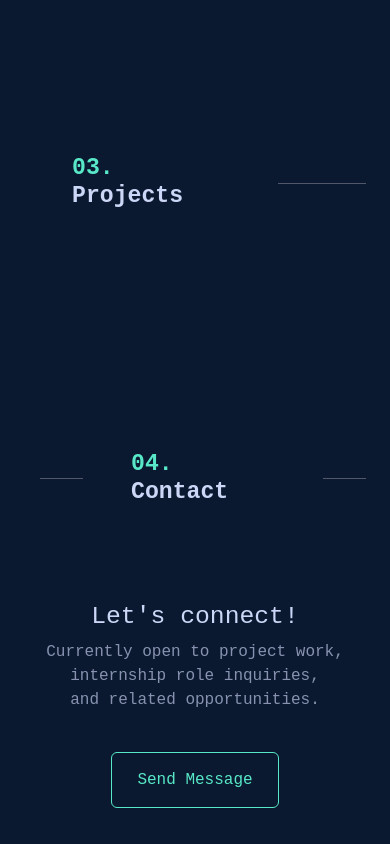
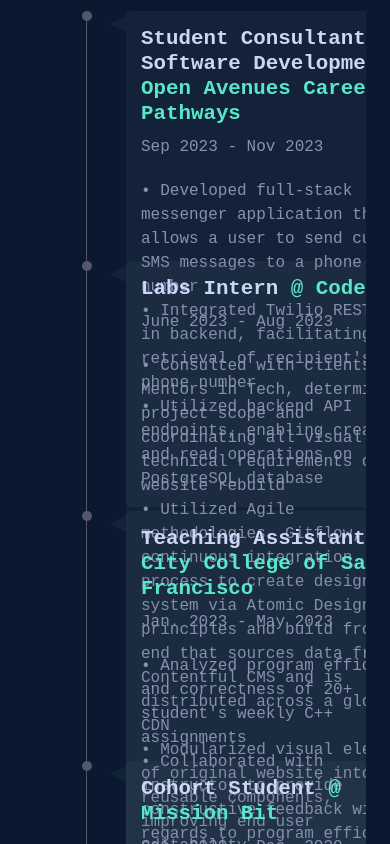
Before and after one commit to jacheng1/custom-website, a React (Vite) app in the folder frontend/: page / in a window 390 px wide. Shown: the part 960-1804 px from the top of the page. Built offline with nearby package versions, Linux system fonts and the light colour scheme.

Commit message:
Add timeline.

```diff
--- a/frontend/src/Home.jsx
+++ b/frontend/src/Home.jsx
@@ -51,6 +51,25 @@
 
     return () => window.removeEventListener("mousemove", handleMouseMove);
   }, []);
+
+  const boxes = document.querySelectorAll(".box");
+
+  window.addEventListener("scroll", DisplayContent);
+  DisplayContent();
+
+  function DisplayContent() {
+    const triggerBottom = (window.innerHeight / 5) * 4;
+
+    boxes.forEach((box) => {
+      const topBox = box.getBoundingClientRect().top;
+
+      if (topBox < triggerBottom) {
+        box.classList.add("show");
+      } else {
+        box.classList.remove("show");
+      }
+    })
+  }
 
   return (
     <>
@@ -137,15 +156,82 @@
       <div id="experience" className="intro-section bg-custom-blue text-start text-light pt-5 pb-5">
         <div className="container p-4 d-flex align-items-center">
           <h3 className="fw-bold text-light-gray m-5">
-            <span className="intro-text">02.</span> Experience
+            <span className="intro-text">02.</span> My Experience
           </h3>
           <div className="horizontal-line"></div>
+        </div>
+        <div className="container p-4 text-center">
+          <section id="timeline">
+            <ul>
+              <li>
+                <i className=""></i>
+                <div className="box">
+                  <h3 className="fw-bold text-light-gray title">Student Consultant, Software Development
+                    <span className="intro-text"> @ Open Avenues Career Pathways</span>
+                  </h3>
+                  <p className="text-gray pb-1">Sep 2023 - Nov 2023</p>
+                  <p className="text-gray pb-3 pe-1">
+                  • Developed full-stack messenger application that allows a user to send custom SMS messages to a phone number
+                  <br />
+                  • Integrated Twilio REST API in backend, facilitating retrieval of recipient&apos;s phone number
+                  <br />
+                  • Utilized backend API endpoints, enabling create and read operations on PostgreSQL database
+                  </p>
+                </div>
+              </li>
+              <li>
+                <i className=""></i>
+                <div className="box">
+                  <h3 className="fw-bold text-light-gray title">Labs Intern
+                    <span className="intro-text"> @ CodeDay</span>
+                  </h3>
+                  <p className="text-gray pb-1">June 2023 - Aug 2023</p>
+                  <p className="text-gray pb-3 pe-1">
+                  • Consulted with clients from Mentors in Tech, determining project scope and coordinating all visual and technical requirements of the website rebuild
+                  <br />
+                  • Utilized Agile methodologies, Gitflow, and continuous integration process to create design system via Atomic Design principles and build front-end that sources data from Contentful CMS and is distributed across a global CDN
+                  <br />
+                  • Modularized visual elements of original website into reusable components, improving end user editability
+                  </p>
+                </div>
+              </li>
+              <li>
+                <i className=""></i>
+                <div className="box">
+                  <h3 className="fw-bold text-light-gray title">Teaching Assistant
+                    <span className="intro-text"> @ City College of San Francisco</span>
+                  </h3>
+                  <p className="text-gray pb-1">Jan. 2023 - May 2023</p>
+                  <p className="text-gray pb-3 pe-1">
+                  • Analyzed program efficiency and correctness of 20+ student&apos;s weekly C++ assignments
+                  <br />
+                  • Collaborated with instructor to provide constructive feedback with regards to program efficiency
+                  and algorithm optimization, resulting in ~93% of students passing with a C or higher
+                  </p>
+                </div>
+              </li>
+              <li>
+                <i className=""></i>
+                <div className="box">
+                  <h3 className="fw-bold text-light-gray title">Cohort Student
+                    <span className="intro-text"> @ Mission Bit</span>
+                  </h3>
+                  <p className="text-gray pb-1">Sep. 2020 - Dec. 2020</p>
+                  <p className="text-gray pb-3 pe-1">
+                  • Worked in a team of three students to develop a COVID-19 mental health research and resources website that visualizes data and statistics by using JavaScript, HTML, and CSS
+                  <br />
+                  • Virtually presented final project to Mission Bit associates, receiving the “Most Significant Impact” award
+                  </p>
+                </div>
+              </li>
+            </ul>
+          </section>
         </div>
       </div>
       <div id="projects" className="intro-section bg-custom-blue text-start text-light pt-5 pb-5">
         <div className="container p-4 d-flex align-items-center">
           <h3 className="fw-bold text-light-gray m-5">
-            <span className="intro-text">03.</span> Projects
+            <span className="intro-text">03.</span> Projects I&apos;ve Built
           </h3>
           <div className="horizontal-line"></div>
         </div>
@@ -154,7 +240,7 @@
         <div className="container p-4 d-flex align-items-center justify-content-center">
           <div className="horizontal-line-contact"></div>
           <h3 className="fw-bold text-light-gray m-5">
-            <span className="intro-text">04.</span> Contact
+            <span className="intro-text">04.</span> Contact Info
           </h3>
           <div className="horizontal-line-contact"></div>
         </div>
--- a/frontend/src/custom.scss
+++ b/frontend/src/custom.scss
@@ -15,6 +15,10 @@
 
 html {
     scroll-behavior: smooth;
+}
+
+body {
+    overflow-x: hidden;
 }
 
 ::-webkit-scrollbar {
@@ -55,7 +59,7 @@
 }
 
 .fixed-left-sidebar .fs-4:hover {
-    color: #58e8c8;
+    color: #ccd6f6;
 }
 
 .vertical-line {
@@ -193,4 +197,123 @@
     margin-left: 1rem;
 }
 
+.title {
+    padding: 1rem 0rem 1rem 0.7rem;
+    font-size: 1.3rem;
+    padding-left: 0;
+    padding-bottom: 0;
+}
+
+#timeline {
+    overflow: hidden;
+}
+
+#timeline ul li {
+    list-style: none;
+    position: relative;
+    width: 1px;
+    height: 250px;
+    margin: 0 auto;
+    padding: 0;
+    background-color: #525869;
+}
+
+#timeline ul li .box {
+    position: relative;
+    bottom: 0;
+    width: 450px;
+    background-color: rgb(100 116 139 / 10%);
+    border-radius: 5px;
+    text-align: left;
+    padding-left: 15px;
+    transform: translateX(400%);
+    transition: all 0.5s ease-in-out;
+}
+
+#timeline ul li:nth-child(even) .box {
+    left: -500px;
+    transform: translateX(-400%);
+}
+
+#timeline ul li:nth-child(odd) .box {
+    left: 50px;
+}
+
+#timeline ul li .box.show {
+    transform: translateX(0%);
+    transition: all 0.5s ease-in-out;
+}
+
+#timeline ul li i {
+    position: absolute;
+    left: 50%;
+    top: 20;
+    width: 10px;
+    height: 10px;
+    background: #525869;
+    transform: translateX(-50%);
+    border-radius: 50%;
+}
+
+#timeline .box:before {
+    content: "";
+    position: absolute;
+    top: 5px;
+    width: 0;
+    right: 0;
+    border-style: solid;
+}
+
+#timeline ul li:nth-child(odd) .box:before {
+    left: -16px;
+    border-width: 8px 16px 8px 0px;
+    border-color: transparent rgb(100 116 139 / 10%);;
+}
+
+#timeline ul li:nth-child(even) .box:before {
+    right: -16px;
+    border-width: 8px 0px 8px 16px;
+    border-color: transparent rgb(100 116 139 / 10%);;
+}
+
+@media (max-width: 900px) {
+    #timeline ul li .box {
+        width: 350px;
+    }
+
+    #timeline ul li:nth-child(even) .box:before {
+        left: -16px;
+        border-width: 8px 16px 8px 0px;
+        border-color: transparent rgb(100 116 139 / 10%);;
+    }
+
+    #timeline ul li:nth-child(odd) .box {
+        left: 40px;
+    }
+
+    #timeline ul li:nth-child(even) .box {
+        left: -390px;
+    }
+}
+
+@media (max-width: 760px) {
+    #timeline ul li {
+        margin-left: 30px;
+    }
+
+    #timeline ul li .box {
+        width: calc(100vw - 90px);
+    }
+
+    #timeline ul li:nth-child(even) .box {
+        left: 40px;
+    }
+
+    #timeline ul li:nth-child(even) .box {
+        left: 40px;
+        border-width: 8px 16px 8px 0px;
+        border-color: transparent rgb(100 116 139 / 10%);
+    }
+}
+
 @import "bootstrap/scss/bootstrap";
```
